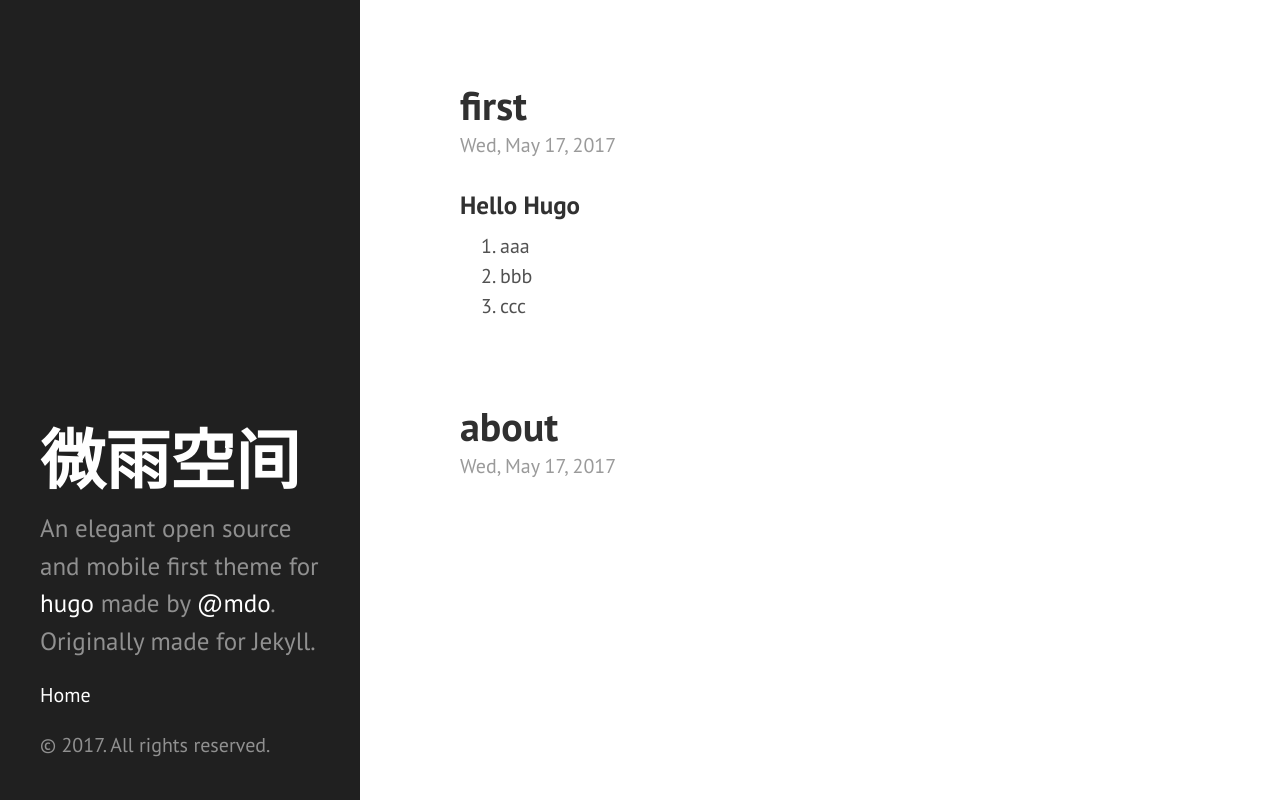
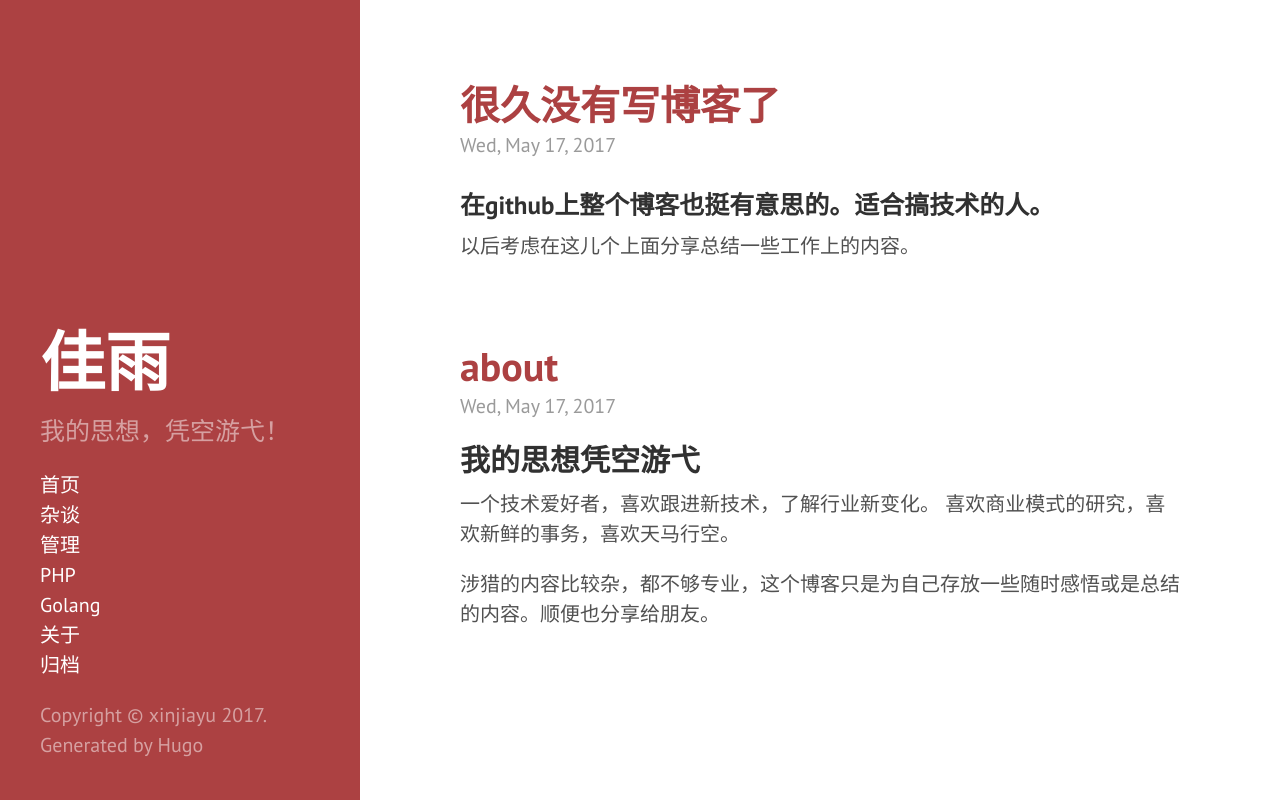
Before and after one commit to xinjiayu/xinjiayu.github.io, a plain HTML site: page index.html in a window 1280 px wide. Drawn offline with Linux system fonts and the light colour scheme.

Commit message:
再次重新发布

```diff
--- a/404.html
+++ b/404.html
@@ -1,5 +1,5 @@
 <!DOCTYPE html>
-<html xmlns="http://www.w3.org/1999/xhtml" xml:lang="cn-zh" lang="cn-zh">
+<html xmlns="http://www.w3.org/1999/xhtml" xml:lang="zh-CN" lang="zh-CN">
 <head>
   <link href="http://gmpg.org/xfn/11" rel="profile">
   <meta http-equiv="content-type" content="text/html; charset=utf-8">
@@ -9,7 +9,7 @@
   <meta name="viewport" content="width=device-width, initial-scale=1.0, maximum-scale=1">
 
 
-  <title>404 Page not found &middot; 微雨空间</title>
+  <title>404 Page not found &middot; 佳雨</title>
 
 
 
@@ -23,29 +23,40 @@
   <link rel="shortcut icon" href="/favicon.png">
 
 
-  <link href="https://xinjiayu.github.io/index.xml" rel="alternate" type="application/rss+xml" title="微雨空间" />
+  <link href="https://xinjiayu.github.io/index.xml" rel="alternate" type="application/rss+xml" title="佳雨" />
 </head>
 
-<body class="">
+<body class="theme-base-08">
 
 <div class="sidebar">
   <div class="container sidebar-sticky">
     <div class="sidebar-about">
-      <a href="https://xinjiayu.github.io/"><h1>微雨空间</h1></a>
+      <a href="https://xinjiayu.github.io/"><h1>佳雨</h1></a>
       <p class="lead">
-      An elegant open source and mobile first theme for <a href="http://hugo.spf13.com">hugo</a> made by <a href="http://twitter.com/mdo">@mdo</a>. Originally made for Jekyll.
+       我的思想，凭空游弋！
       </p>
     </div>
 
     <ul class="sidebar-nav">
-      <li><a href="/">Home</a> </li>
+      <li><a href="/">首页</a> </li>
+
+        <li><a href="/getting-started/"> 杂谈 </a></li>
+
+        <li><a href="/getting-started/"> 管理 </a></li>
+
+        <li><a href="/getting-started/"> PHP </a></li>
+
+        <li><a href="/post/golang/"> Golang </a></li>
+
+        <li><a href="/about/"> 关于 </a></li>
+
+        <li><a href="/post/"> 归档 </a></li>
 
     </ul>
 
-    <p>&copy; 2017. All rights reserved. </p>
+    <p>Copyright © xinjiayu 2017. Generated by Hugo</p>
   </div>
 </div>
-
 
     <div class="content container">
       <h1>404: Page not found</h1>
--- a/index.html
+++ b/index.html
@@ -1,5 +1,5 @@
 <!DOCTYPE html>
-<html xmlns="http://www.w3.org/1999/xhtml" xml:lang="cn-zh" lang="cn-zh">
+<html xmlns="http://www.w3.org/1999/xhtml" xml:lang="zh-CN" lang="zh-CN">
 <head>
   <link href="http://gmpg.org/xfn/11" rel="profile">
   <meta http-equiv="content-type" content="text/html; charset=utf-8">
@@ -9,7 +9,7 @@
   <meta name="viewport" content="width=device-width, initial-scale=1.0, maximum-scale=1">
 
 
-  <title>微雨空间</title>
+  <title>佳雨</title>
 
 
 
@@ -23,29 +23,40 @@
   <link rel="shortcut icon" href="/favicon.png">
 
 
-  <link href="https://xinjiayu.github.io/index.xml" rel="alternate" type="application/rss+xml" title="微雨空间" />
+  <link href="https://xinjiayu.github.io/index.xml" rel="alternate" type="application/rss+xml" title="佳雨" />
 </head>
 
-<body class=" ">
+<body class="theme-base-08 ">
 
 <div class="sidebar">
   <div class="container sidebar-sticky">
     <div class="sidebar-about">
-      <a href="https://xinjiayu.github.io/"><h1>微雨空间</h1></a>
+      <a href="https://xinjiayu.github.io/"><h1>佳雨</h1></a>
       <p class="lead">
-      An elegant open source and mobile first theme for <a href="http://hugo.spf13.com">hugo</a> made by <a href="http://twitter.com/mdo">@mdo</a>. Originally made for Jekyll.
+       我的思想，凭空游弋！
       </p>
     </div>
 
     <ul class="sidebar-nav">
-      <li><a href="/">Home</a> </li>
+      <li><a href="/">首页</a> </li>
+
+        <li><a href="/getting-started/"> 杂谈 </a></li>
+
+        <li><a href="/getting-started/"> 管理 </a></li>
+
+        <li><a href="/getting-started/"> PHP </a></li>
+
+        <li><a href="/post/golang/"> Golang </a></li>
+
+        <li><a href="/about/"> 关于 </a></li>
+
+        <li><a href="/post/"> 归档 </a></li>
 
     </ul>
 
-    <p>&copy; 2017. All rights reserved. </p>
+    <p>Copyright © xinjiayu 2017. Generated by Hugo</p>
   </div>
 </div>
-
 
     <div class="content container">
 <div class="posts">
@@ -54,7 +65,7 @@
   <div class="post">
     <h1 class="post-title">
       <a href="https://xinjiayu.github.io/post/first/">
-        first
+        很久没有写博客了
       </a>
     </h1>
 
@@ -62,13 +73,9 @@
 
 
 
-<h3 id="hello-hugo">Hello Hugo</h3>
+<h3 id="在github上整个博客也挺有意思的-适合搞技术的人">在github上整个博客也挺有意思的。适合搞技术的人。</h3>
 
-<ol>
-<li>aaa</li>
-<li>bbb</li>
-<li>ccc</li>
-</ol>
+<p>以后考虑在这儿个上面分享总结一些工作上的内容。</p>
 
   </div>
 
@@ -82,6 +89,14 @@
     <span class="post-date">Wed, May 17, 2017</span>
 
 
+
+<h2 id="我的思想凭空游弋">我的思想凭空游弋</h2>
+
+<p>一个技术爱好者，喜欢跟进新技术，了解行业新变化。
+喜欢商业模式的研究，喜欢新鲜的事务，喜欢天马行空。</p>
+
+<p>涉猎的内容比较杂，都不够专业，这个博客只是为自己存放一些随时感悟或是总结的内容。顺便也分享给朋友。</p>
+
   </div>
 
 </div>
```
Also changed, not shown: about/index.html (+28 -9 lines), categories/index.xml (+4 -3 lines), index.xml (+8 -6 lines), post/first/index.html (+23 -16 lines), post/index.html (+21 -10 lines), post/index.xml (+6 -5 lines), tags/index.xml (+4 -3 lines), 2 other files.
